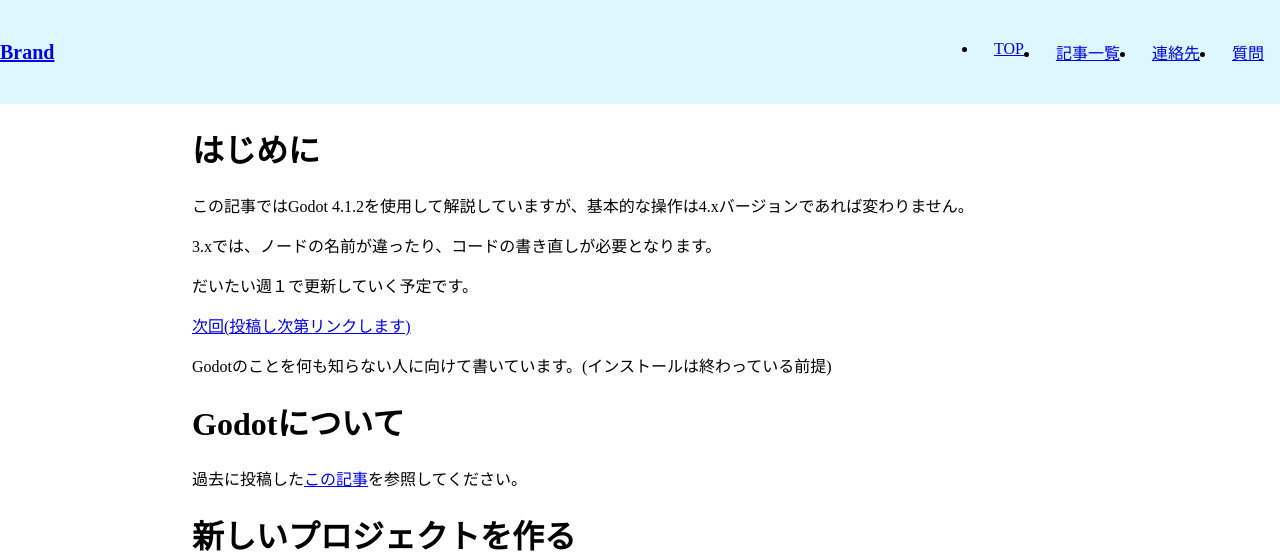
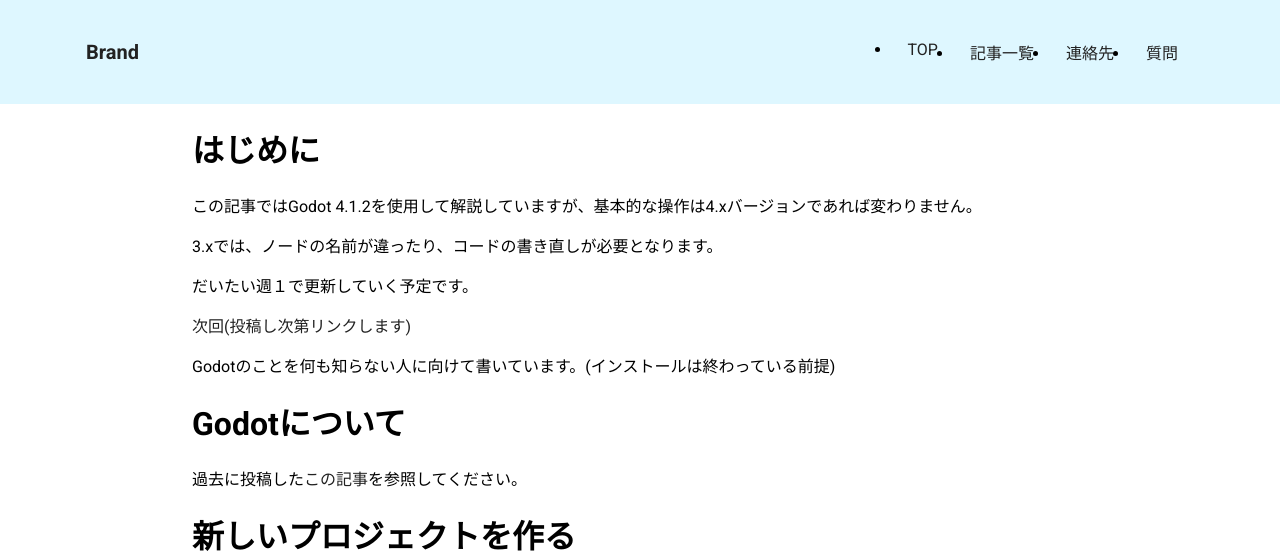
Before and after one commit to kanxta/kanxta.github.io, a Jekyll site: the page built from items/godot/watermelongame/1.md, in a window 1280 px wide. Shown: the top 559 px of the page. Built offline with Jekyll 4.4.1, drawn with Linux system fonts in a browser that asks for light colours; grey boxes are pictures that could not be loaded.

Commit message:
Update styles

```diff
--- a/_layouts/default.html
+++ b/_layouts/default.html
@@ -1,21 +1,23 @@
-<!doctype html>
-<html>
+<!DOCTYPE html>
+<html lang="ja">
 
 <head>
-  <meta charset="utf-8">
-  <title>{{ page.title }} - Tdkj.f5si</title>
-  <link rel="stylesheet" href="/main.css">
-  <script src="https://ajax.googleapis.com/ajax/libs/jquery/3.3.1/jquery.min.js"></script>
+	<meta charset="UTF-8" />
+	<title>Tdkj.f5si - {{ page.title }}</title>
+	<meta name="viewport" content="width=device-width, initial-scale=1" />
+	<link rel="stylesheet" href="/styles/style.css" />
+	<link rel="stylesheet" href="/styles/header.css" />
+	<link rel="stylesheet" href="/main.css" />
 </head>
 
 <body>
-  <script src="/main.js"></script>
+	<!-- Header Start -->
 	<header class="site-header">
 		<div class="wrapper site-header__wrapper">
 			<a href="#" class="brand">Brand</a>
 			<nav class="nav">
 				<button class="nav__toggle" aria-expanded="false" type="button">
-          Menu
+					menu
 				</button>
 				<ul class="nav__wrapper">
 					<li class="nav__item"><a href="/index.html">TOP</a></li>
@@ -27,6 +29,7 @@
 		</div>
 	</header>
 	<main>{{ content }}</main>
+	<script src="/main.js"></script>
 </body>
 
 </html>
--- a/main.css
+++ b/main.css
@@ -1,4 +1,5 @@
 @import url('https://fonts.googleapis.com/css2?family=Noto+Sans+JP&display=swap');
+
 body {
   margin: 0;
   padding: 0;
@@ -6,22 +7,22 @@ body {
 
 h1 {
   display: block;
-    margin: 0,0,0,0;
+  margin: 0, 0, 0, 0;
 }
 
 h2 {
   display: block;
-    margin: 0,0,0,0;
+  margin: 0, 0, 0, 0;
 }
 
 h3 {
   display: block;
-    margin: 0,0,0,0;
+  margin: 0, 0, 0, 0;
 }
 
 h4 {
   display: block;
-    margin: 0,0,0,0;
+  margin: 0, 0, 0, 0;
 }
 
 p {
@@ -43,6 +44,7 @@ main {
   img {
     width: 100%;
   }
+
   main {
     width: 96%;
     margin-left: 2%;
@@ -55,58 +57,3 @@ main {
 ---------------------------------------------------------------------------
 
 */
-/*
-** The Header Media Queries **
-** Tweak as per your needs **
-*/
-.brand {
-  font-weight: bold;
-  font-size: 20px; }
-
-.site-header {
-  position: relative;
-  background-color: #def7ff; }
-
-.site-header__wrapper {
-  padding-top: 1rem;
-  padding-bottom: 1rem; }
-  @media (min-width: 600px) {
-    .site-header__wrapper {
-      display: flex;
-      justify-content: space-between;
-      align-items: center;
-      padding-top: 0;
-      padding-bottom: 0; } }
-@media (min-width: 600px) {
-  .nav__wrapper {
-    display: flex; } }
-
-@media (max-width: 599px) {
-  .nav__wrapper {
-    position: absolute;
-    top: 100%;
-    right: 0;
-    left: 0;
-    z-index: -1;
-    background-color: #d9f0f7;
-    visibility: hidden;
-    opacity: 0;
-    transform: translateY(-100%);
-    transition: transform 0.3s ease-out, opacity 0.3s ease-out; }
-    .nav__wrapper.active {
-      visibility: visible;
-      opacity: 1;
-      transform: translateY(0); } }
-
-.nav__item a {
-  display: block;
-  padding: 1.5rem 1rem; }
-
-.nav__toggle {
-  display: none; }
-  @media (max-width: 599px) {
-    .nav__toggle {
-      display: block;
-      position: absolute;
-      right: 1rem;
-      top: 1rem; } }
--- a/main.js
+++ b/main.js
@@ -6,3 +6,18 @@ window.onload = () => {
         elem[i].parentNode.insertBefore(br, elem[i].nextElementSibling);
     }
 }
+
+let navToggle = document.querySelector(".nav__toggle");
+let navWrapper = document.querySelector(".nav__wrapper");
+
+navToggle.addEventListener("click", function () {
+  if (navWrapper.classList.contains("active")) {
+    this.setAttribute("aria-expanded", "false");
+    this.setAttribute("aria-label", "menu");
+    navWrapper.classList.remove("active");
+  } else {
+    navWrapper.classList.add("active");
+    this.setAttribute("aria-label", "close menu");
+    this.setAttribute("aria-expanded", "true");
+  }
+});
--- /dev/null
+++ b/styles/header.css
@@ -0,0 +1,55 @@
+/*
+** The Header Media Queries **
+** Tweak as per your needs **
+*/
+.brand {
+    font-weight: bold;
+    font-size: 20px; }
+
+  .site-header {
+    position: relative;
+    background-color: #def7ff; }
+
+  .site-header__wrapper {
+    padding-top: 1rem;
+    padding-bottom: 1rem; }
+    @media (min-width: 600px) {
+      .site-header__wrapper {
+        display: flex;
+        justify-content: space-between;
+        align-items: center;
+        padding-top: 0;
+        padding-bottom: 0; } }
+  @media (min-width: 600px) {
+    .nav__wrapper {
+      display: flex; } }
+
+  @media (max-width: 599px) {
+    .nav__wrapper {
+      position: absolute;
+      top: 100%;
+      right: 0;
+      left: 0;
+      z-index: -1;
+      background-color: #d9f0f7;
+      visibility: hidden;
+      opacity: 0;
+      transform: translateY(-100%);
+      transition: transform 0.3s ease-out, opacity 0.3s ease-out; }
+      .nav__wrapper.active {
+        visibility: visible;
+        opacity: 1;
+        transform: translateY(0); } }
+
+  .nav__item a {
+    display: block;
+    padding: 1.5rem 1rem; }
+
+  .nav__toggle {
+    display: none; }
+    @media (max-width: 599px) {
+      .nav__toggle {
+        display: block;
+        position: absolute;
+        right: 1rem;
+        top: 1rem; } }
--- /dev/null
+++ b/styles/style.css
@@ -0,0 +1,73 @@
+@import url("https://fonts.googleapis.com/css2?family=Roboto:wght@400;700&display=swap");
+.wrapper {
+  max-width: 1140px;
+  padding-left: 1rem;
+  padding-right: 1rem;
+  margin-left: auto;
+  margin-right: auto;
+}
+
+*,
+*:before,
+*:after {
+  box-sizing: border-box;
+}
+
+a {
+  text-decoration: none;
+  color: #222;
+}
+
+html {
+  -webkit-font-smoothing: antialiased;
+  -moz-osx-font-smoothing: grayscale;
+}
+
+body {
+  font-family: "Roboto", sans-serif;
+}
+
+.sr-only {
+  position: absolute;
+  clip: rect(1px, 1px, 1px, 1px);
+  padding: 0;
+  border: 0;
+  height: 1px;
+  width: 1px;
+  overflow: hidden;
+}
+
+.button {
+  -webkit-appearance: none;
+     -moz-appearance: none;
+          appearance: none;
+  color: #fff;
+  background-color: #2fa0f6;
+  min-width: 120px;
+  padding: 0.5rem 1rem;
+  border-radius: 5px;
+  text-align: center;
+}
+
+.button svg {
+  display: inline-block;
+  vertical-align: middle;
+  width: 24px;
+  height: 24px;
+  fill: #fff;
+}
+
+.button span {
+  display: none;
+}
+
+@media (min-width: 600px) {
+  .button span {
+    display: initial;
+  }
+}
+
+.button--icon {
+  min-width: initial;
+  padding: 0.5rem;
+}
```
Lines whose indentation alone changed are shown as unchanged.
